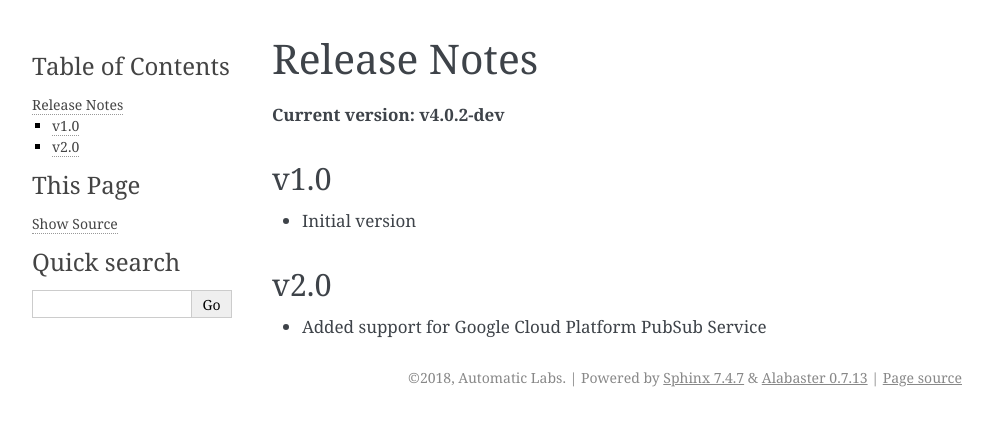
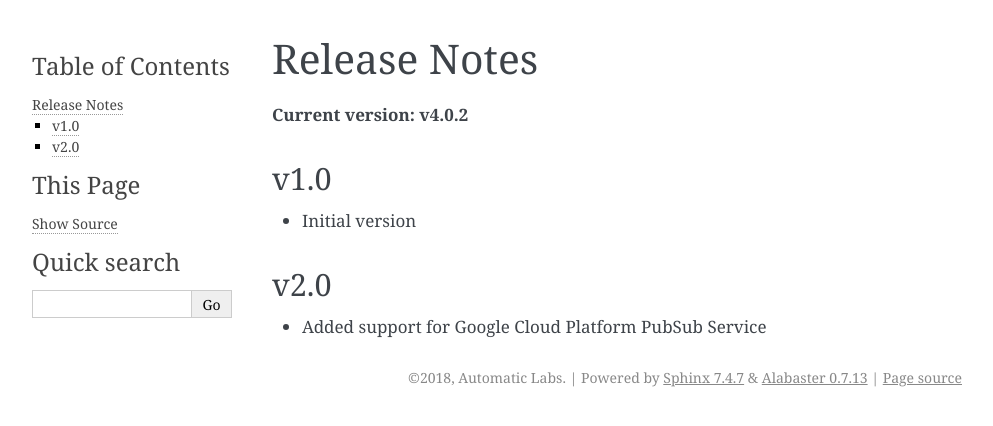
Before and after one commit to cloudchacho/hedwig-python, a Sphinx documentation site: the page built from docs/releases.rst, in a window 1280 px wide. Shown: the top 426 px of the page, without its empty margins (148-1141 px from the left). Built offline with Sphinx 7.4.7, drawn with Linux system fonts in a browser that asks for light colours.

Commit message:
Bump version: 4.0.2-dev → 4.0.2

```diff
--- a/docs/conf.py
+++ b/docs/conf.py
@@ -32,7 +32,7 @@
 # The short X.Y version
 version = '1.0'
 # The full version, including alpha/beta/rc tags
-release = '4.0.2-dev'
+release = '4.0.2'
 
 
 # -- General configuration ---------------------------------------------------
--- a/docs/releases.rst
+++ b/docs/releases.rst
@@ -1,7 +1,7 @@
 Release Notes
 =============
 
-**Current version: v4.0.2-dev**
+**Current version: v4.0.2**
 
 v1.0
 ~~~~
--- a/hedwig/__init__.py
+++ b/hedwig/__init__.py
@@ -7,4 +7,4 @@
 
 
 # semantic versioning (http://semver.org/)
-VERSION = '4.0.2-dev'
+VERSION = '4.0.2'
```
Also changed, not shown: .bumpversion.cfg.
